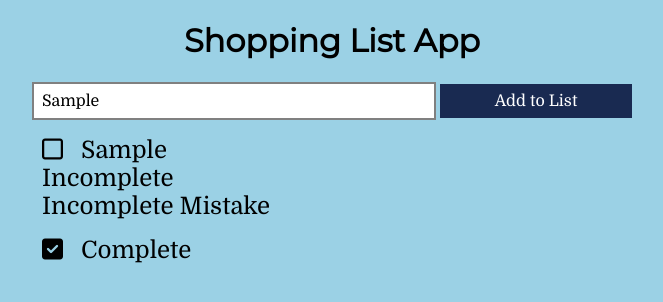
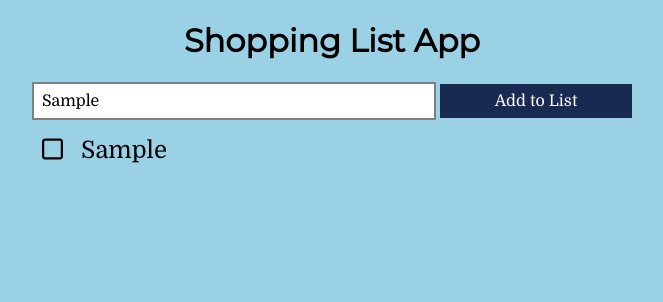
Before and after one commit to tianatucker/Shopping-List-App, a plain HTML site: page index.html in a window 1280 px wide. Both pictures are taken after typing "Sample" into the empty fields and a click on the button "Add to List". Shown: the whole page, without its empty margins (308-971 px from the left). Drawn offline with nearby package versions, Linux system fonts and the light colour scheme.

Commit message:
code clean-up

```diff
--- a/css/main.css
+++ b/css/main.css
@@ -34,7 +34,11 @@ ul {
   text-align: left;
 }
 
-.fa-square-o, .fa-check-square {
+.fa, .fa-square-o, .fa-check-square {
+  margin-right: .75em;
+}
+
+i {
   margin-right: .75em;
 }
 
@@ -59,24 +63,6 @@ li:hover .delete-btn{
   display: inline;
 }
 
-/*.incomplete > li::before {
-  font-family: "FontAwesome";
-  content: "\f096";
-  margin-right: 1%;
-}
-
-.incomplete > li.special::before {
-  font-family: "FontAwesome";
-  content: "\f14a";
-  margin-right: 1%;
-}
-
-.complete > li::before {
-  font-family: "FontAwesome";
-  content: "\f14a";
-  margin-right: 1%;
-}*/
-
 @media (max-width: 700px) {
   input[type=text], input[type=button] {
     width: 60%;
--- a/index.html
+++ b/index.html
@@ -10,7 +10,6 @@
 	<script language="JavaScript" type="text/javascript" src="https://code.jquery.com/jquery.min.js"></script>
 	<script src="https://use.fontawesome.com/58a0820d2f.js"></script>
 	<script language="JavaScript" type="text/javascript" src="js/app.js"></script>
-	<script src="http://code.jquery.com/ui/1.12.1/jquery-ui.js" integrity="sha256-T0Vest3yCU7pafRw9r+settMBX6JkKN06dqBnpQ8d30=" crossorigin="anonymous"></script>
 </head>
 <body>
 <div>
@@ -21,13 +20,6 @@
 	</div>
 	<div class="lists">
 		<ul class="incomplete">
-			<li class="special">Incomplete</li>
-			<li class="special">Incomplete Mistake
-			<!--<input type="button" value="Delete" class="delete-btn">-->
-			</li>
-		</ul>
-		<ul class="complete">
-			<li><i class="fa fa-check-square"></i>Complete</li>
 		</ul>
 	</div>
 </div>
--- a/js/app.js
+++ b/js/app.js
@@ -2,115 +2,27 @@
 $(document).ready(function(){
   console.log($('#add-btn'))
 $('#add-btn').click(function(){
-  /*console.log($('#add-item'))
-  $('.incomplete').prepend($('<li><i class="fa fa-square-o"></i><button type="button" class="delete-btn">Delete</button></li>', {
-    'text': $('#add-item').val()
-  }));*/
+
 var num = 0;
   $('.incomplete').prepend(
     $('<li id="item'+
-      Math.floor((Math.random() * 100) + 1)+'"><i class="fa fa-square-o"></i>'+
+      Math.floor((Math.random() * 100) + 1)+'"><i class="fa fa-square-o" aria-hidden="true"></i>'+
       $('#add-item').val()+
-      '<button type="button" class="delete-btn" id="'+
-      Math.floor((Math.random() * 100) + 1)+'">Delete</button></li>'));
+      '<button type="button" class="delete-btn">Delete</button></li>'));
 
 var clicks = true;
 $('ul li i').on('click', function () {
     var element = '<li></li>';
-    if (clicks % 2 == 1) { //check for an even or odd number
+    if (clicks % 2 == 0) { //check for an even or odd number
         $(this).addClass('fa fa-check-square');
     } else {
-        $(this).removeClass('fa fa-check-square');
+        $(this).removeClass('fa fa-check-square-o');
     }
     clicks++;
 });
+
 $('.delete-btn').on( "click", function( event ) {
   $( event.target ).closest( "li" ).remove();
 });
 });
 });
-/*
-$('.delete-btn').click(function(){
-  $('li').empty();
-});
-
-var clicks = true;
-$('ul li').on('click', function () {
-    var element = '<li></li>';
-    if (clicks % 2 == 1) { //check for an even or odd number
-        $(this).addClass('special');
-    } else {
-        $(this).removeClass('special');
-    }
-    clicks++;
-});
-
-$('ul').one('mouseover', 'li', function() {
-    $(this).append('<input type="button" value="Delete" class="delete-btn">');
-  });
-
-$('ul li').click(function() {
-    var clicks = $(this).data('click');
-    if (clicks) {
-      addClass('special');
-    } else {
-      removeClass('special');
-    }
-  });
-});
-});
-
-/*When a unchecked box is clicked replace it with a checkmark
-$('ul').on('click', 'li', function() {
-    $(this).toggleClass('special');
-    console.log("checkbox clicked");
-  });
-});
-});
-/*
-$('li').on('hover', function() {
-    $(this).add("<input>").appendTo(".incomplete");
-  });
-});
-$('ul').mouseover('li', function(){
-  $('.delete-btn').css('display','inline');
-});
-$('ul').hover('li', function() {
-    $(this).after('<input type="button" value="Delete" class="delete-btn" />');
-  });*/
-
-//Show the delete button when rolling over a list item
-
-//Remove list item when the delete button is clicked
-
-/*Check for new DOM elements and apply checkmark on click event
-$('.incomplete').bind('DOMNodeInsertedIntoDocument',function(){
-    $('li').on('click', function() {
-    $(this).toggleClass('special');
-});
-});
-//When a unchecked box is clicked replace it with a checkmark
-$('li').on('click', function() {
-    $(this).toggleClass('special');
-});
-});
-/*$('.incomplete').on('DOMNodeInserted', function(e){
-  if ($(e.target).is('.MyClass')) {
-       DoSomething($(e.target));
-    }
-});*/
-
-//Notes with Nick
-
-//Maybe connect all button clicks to this
-
-//Jquery delagate for parent element's children, so instead process at the parent level then delegate the to correct child
-
-//Or find an li with a search string that was closest(surrounding/incompasses) to my mouse pointer. Event handler needed
-
-//Only need one click (handler) event on the li
-
-//Have to close things in reverse order
-
-//console.log trace everything to verify that they are being applied to the right items
-//console.log the string you're using in jquery $ s not $ o
```
